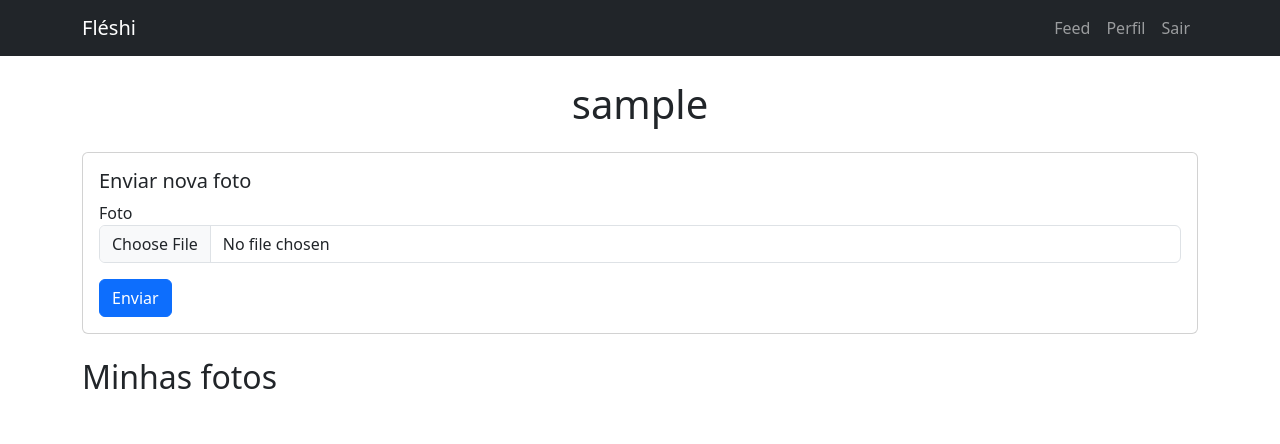
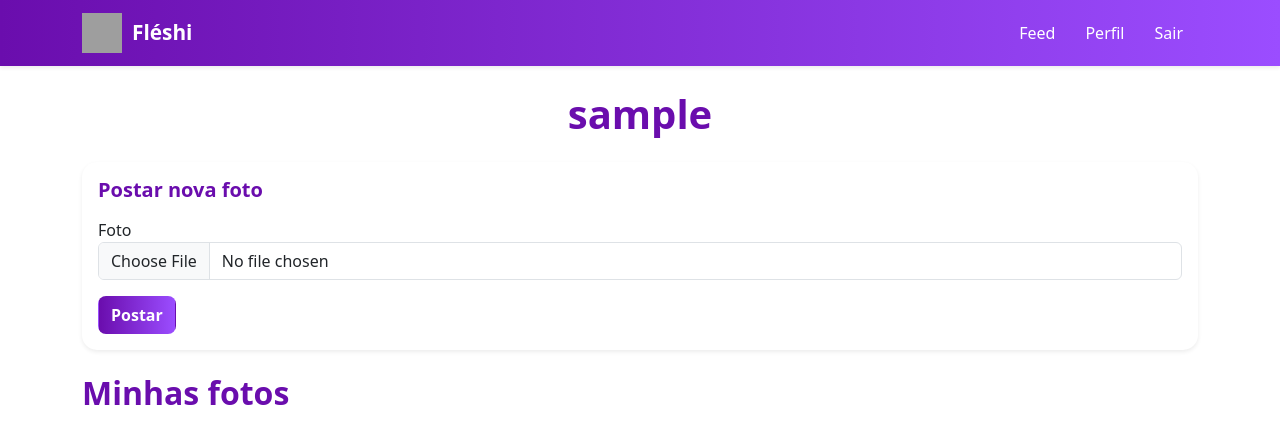
Before and after one commit to Vi027/ProjetoFleshi, a Flask app: page /profile/1 in a window 1280 px wide. Shown: the top 444 px of the page. Run offline with Flask 3, Linux system fonts and the light colour scheme; the visitor is signed in with stand-in values (Sample User, id 1); data that the repository does not hold is empty; grey boxes are pictures that could not be loaded.

Commit message:
feat: add front-end for all pages (homepage, feed, profile, etc.)

```diff
--- a/appfleshi/models.py
+++ b/appfleshi/models.py
@@ -20,7 +20,10 @@ class Photo(database.Model):
     filename = database.Column(database.String(255), default="default.png")
     upload_date = database.Column(database.DateTime(timezone=True), nullable=False, default=lambda: datetime.now(timezone.utc))
     user_id = database.Column(database.Integer, database.ForeignKey('user.id'), nullable=False)
+
     comments = database.relationship('Comment', backref='photo', lazy=True)
+    likes = database.relationship('Like', backref='photo', lazy=True)
+
 
 class Like(database.Model):
     __tablename__ = 'like'
--- a/appfleshi/routes.py
+++ b/appfleshi/routes.py
@@ -79,6 +79,9 @@ def feed():
 def delete(photo_id):
     photo = Photo.query.get(photo_id)
     if photo and photo.user_id == current_user.id:
+        for comment in photo.comments:
+            database.session.delete(comment)
+
         path = os.path.join(
             os.path.abspath(os.path.dirname(__file__)),
             app.config['UPLOAD_FOLDER'],
--- a/appfleshi/templates/feed.html
+++ b/appfleshi/templates/feed.html
@@ -14,7 +14,8 @@
                         <img src="{{ url_for('static', filename='posts_photos/' ~ photo.filename) }}" class="card-img-top" alt="Imagem">
                     </a>
                     <div class="card-body">
-                        <a href="{{ url_for('like', photo_id=photo.id) }}" class="btn btn-primary btn-sm mb-2">Curtir</a>
+                        <a href="{{ url_for('like', photo_id=photo.id) }}" class="btn btn-primary btn-sm mb-2">Curtir ({{ photo.likes|length }})</a>
+
                         <form action="{{ url_for('comment', photo_id=photo.id) }}" method="post" class="d-flex mb-2">
                             <input type="text" name="content" class="form-control me-2" placeholder="Comente aqui..." required>
                             <button type="submit" class="btn btn-success btn-sm">Comentar</button>
--- a/appfleshi/templates/homepage.html
+++ b/appfleshi/templates/homepage.html
@@ -10,8 +10,10 @@
     <link href="https://cdn.jsdelivr.net/npm/bootstrap@5.3.8/dist/css/bootstrap.min.css" rel="stylesheet" integrity="sha384-sRIl4kxILFvY47J16cr9ZwB07vP4J8+LH7qKQnuqkuIAvNWLzeN8tE5YBujZqJLB" crossorigin="anonymous">
 </head>
 {% block body %}
-    <body>
-        <h1>Fléshi - Página Inicial  </h1>
+    <body style="background-color: #f7f7f7;">
+        <h1 class="text-center mb-4" style="color:#6a0dad; font-weight:700;">
+        Fléshi - Página Inicial
+    </h1>
 
         {% block form %}
         <div class="d-flex justify-content-center">
@@ -36,10 +38,7 @@
             </div>
         </div>
 
-
-
         {% endblock %}
-
 
     <script src="https://cdn.jsdelivr.net/npm/bootstrap@5.3.8/dist/js/bootstrap.bundle.min.js" integrity="sha384-FKyoEForCGlyvwx9Hj09JcYn3nv7wiPVlz7YYwJrWVcXK/BmnVDxM+D2scQbITxI" crossorigin="anonymous"></script>
     </body>
--- a/appfleshi/templates/navbar.html
+++ b/appfleshi/templates/navbar.html
@@ -1,18 +1,49 @@
-<nav class="navbar navbar-expand-lg navbar-dark bg-dark mb-4">
+<nav class="navbar navbar-expand-lg shadow-sm"
+     style="background: linear-gradient(90deg, #6a0dad, #9b4dff);">
+
   <div class="container">
-    <a class="navbar-brand" href="{{ url_for('feed') }}">Fléshi</a>
-    <div class="collapse navbar-collapse">
+    <a class="navbar-brand d-flex align-items-center" href="{{ url_for('feed') }}">
+      <img src="{{ url_for('static', filename='48px.svg') }}"
+           alt="Logo Fléshi"
+           style="height:40px; width:40px; margin-right:10px;">
+      <span style="font-weight:600; font-size:1.3rem; color:white;">Fléshi</span>
+    </a>
+
+    <button class="navbar-toggler" type="button" data-bs-toggle="collapse" data-bs-target="#navbarNav"
+            aria-controls="navbarNav" aria-expanded="false" aria-label="Toggle navigation"
+            style="border-color: rgba(255,255,255,0.6);">
+      <span class="navbar-toggler-icon"></span>
+    </button>
+
+    <div class="collapse navbar-collapse" id="navbarNav">
       <ul class="navbar-nav ms-auto">
+
         <li class="nav-item">
-          <a class="nav-link" href="{{ url_for('feed') }}">Feed</a>
+          <a class="nav-link"
+             href="{{ url_for('feed') }}"
+             style="color:white; font-weight:500; padding:8px 15px;">
+             Feed
+          </a>
         </li>
+
         <li class="nav-item">
-          <a class="nav-link" href="{{ url_for('profile', user_id=current_user.id) }}">Perfil</a>
+          <a class="nav-link"
+             href="{{ url_for('profile', user_id=current_user.id) }}"
+             style="color:white; font-weight:500; padding:8px 15px;">
+             Perfil
+          </a>
         </li>
+
         <li class="nav-item">
-          <a class="nav-link" href="{{ url_for('logout') }}">Sair</a>
+          <a class="nav-link"
+             href="{{ url_for('logout') }}"
+             style="color:white; font-weight:500; padding:8px 15px;">
+             Sair
+          </a>
         </li>
+
       </ul>
     </div>
+
   </div>
 </nav>
--- a/appfleshi/templates/profile.html
+++ b/appfleshi/templates/profile.html
@@ -4,39 +4,88 @@
 
 {% block body %}
     {% include "navbar.html" %}
-    <div class="container">
-        <h1 class="text-center mb-4">{{ user.username }}</h1>
+
+    <div class="container mt-4">
+
+        <h1 class="text-center mb-4"
+            style="color:#6a0dad; font-weight:700;">
+            {{ user.username }}
+        </h1>
 
         {% if form %}
-        <div class="card mb-4">
+        <div class="card shadow-sm mb-4"
+             style="border-radius: 15px; border: none;">
             <div class="card-body">
-                <h5 class="card-title">Enviar nova foto</h5>
+
+                <h5 class="card-title mb-3"
+                    style="color:#6a0dad; font-weight:600;">
+                    Postar nova foto
+                </h5>
+
                 <form action="" method="post" enctype="multipart/form-data">
                     {{ form.csrf_token }}
+
                     <div class="mb-3">
                         {{ form.photo.label }}
                         {{ form.photo(class="form-control") }}
                     </div>
-                    <button type="submit" class="btn btn-primary">Enviar</button>
+
+                    <button type="submit"
+                            class="btn"
+                            style="
+                                background: linear-gradient(90deg, #6a0dad, #9b4dff);
+                                color:white;
+                                font-weight:600;
+                                border-radius: 8px;
+                            ">
+                        Postar
+                    </button>
                 </form>
+
             </div>
         </div>
         {% endif %}
 
-        <h2>Minhas fotos</h2>
+        <h2 class="mb-3"
+            style="color:#6a0dad; font-weight:600;">
+            Minhas fotos
+        </h2>
+
         <div class="row row-cols-1 row-cols-md-3 g-4">
             {% for photo in user.photos %}
             <div class="col">
-                <div class="card h-100">
-                    <img src="{{ url_for('static', filename='posts_photos/' ~ photo.filename) }}" class="card-img-top" alt="Imagem">
-                    {% if current_user.id == user.id %}
-                        <div class="card-body">
-                            <a href="{{ url_for('delete', photo_id=photo.id) }}" class="btn btn-danger btn-sm">Deletar</a>
-                        </div>
-                    {% endif %}
+                <div class="card shadow-sm h-100"
+                     style="border-radius: 15px; border: none;">
+
+                    <img src="{{ url_for('static', filename='posts_photos/' ~ photo.filename) }}"
+                         class="card-img-top"
+                         alt="Imagem"
+                         style="border-radius: 15px 15px 0 0;">
+
+                    <div class="card-body">
+
+                        <p class="mb-2" style="color:#6a0dad;">
+                            Curtidas: {{ photo.likes|length }}
+                        </p>
+
+                        {% if current_user.id == user.id %}
+                        <a href="{{ url_for('delete', photo_id=photo.id) }}"
+                           class="btn btn-sm"
+                           style="
+                               background: #ff4d6d;
+                               color:white;
+                               font-weight:600;
+                               border-radius: 8px; ">
+                            Deletar
+                        </a>
+                        {% endif %}
+
+                    </div>
                 </div>
             </div>
             {% endfor %}
         </div>
+
     </div>
+
 {% endblock %}
```
Also changed, not shown: appfleshi/templates/createaccount.html (+56 -19 lines).
